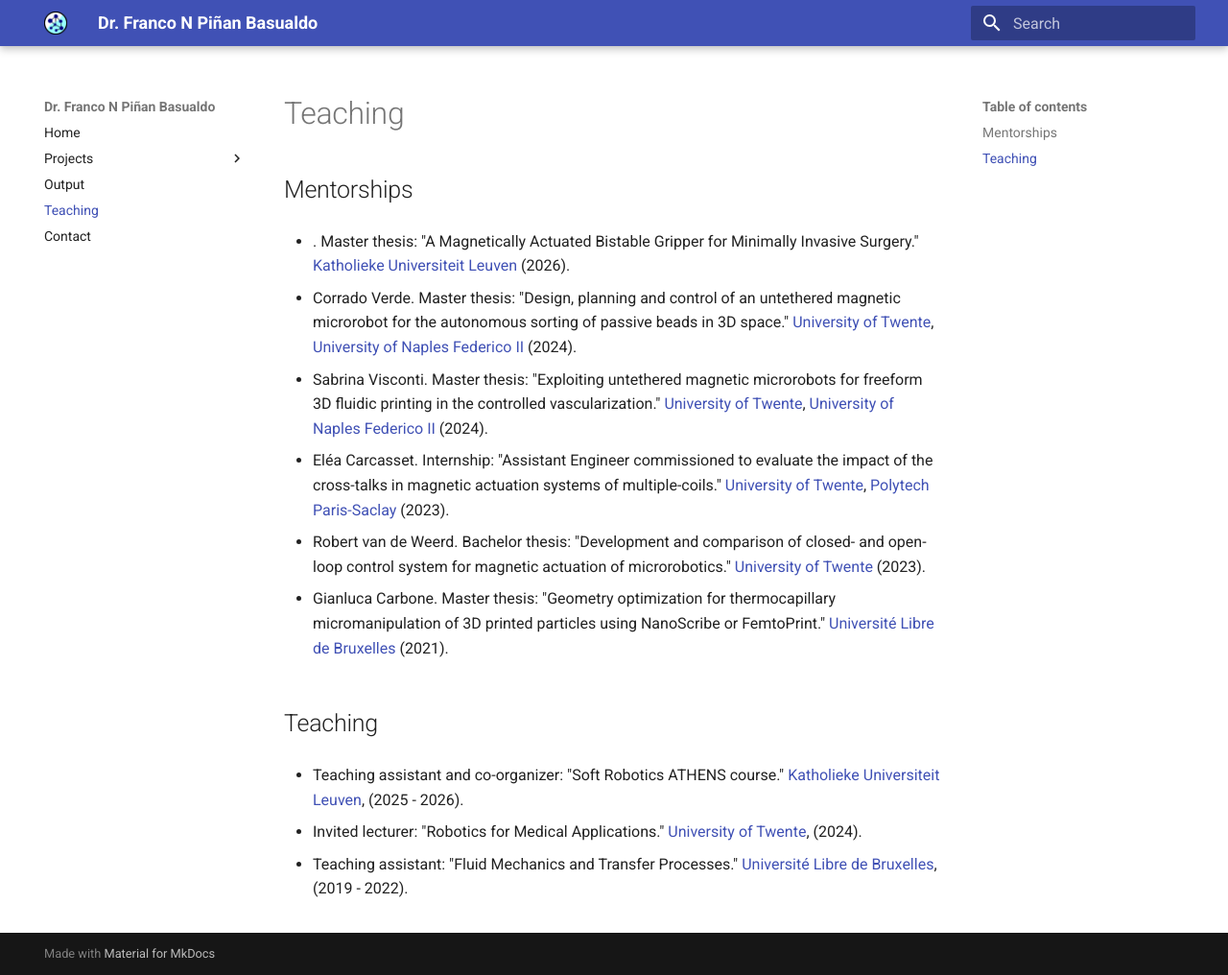
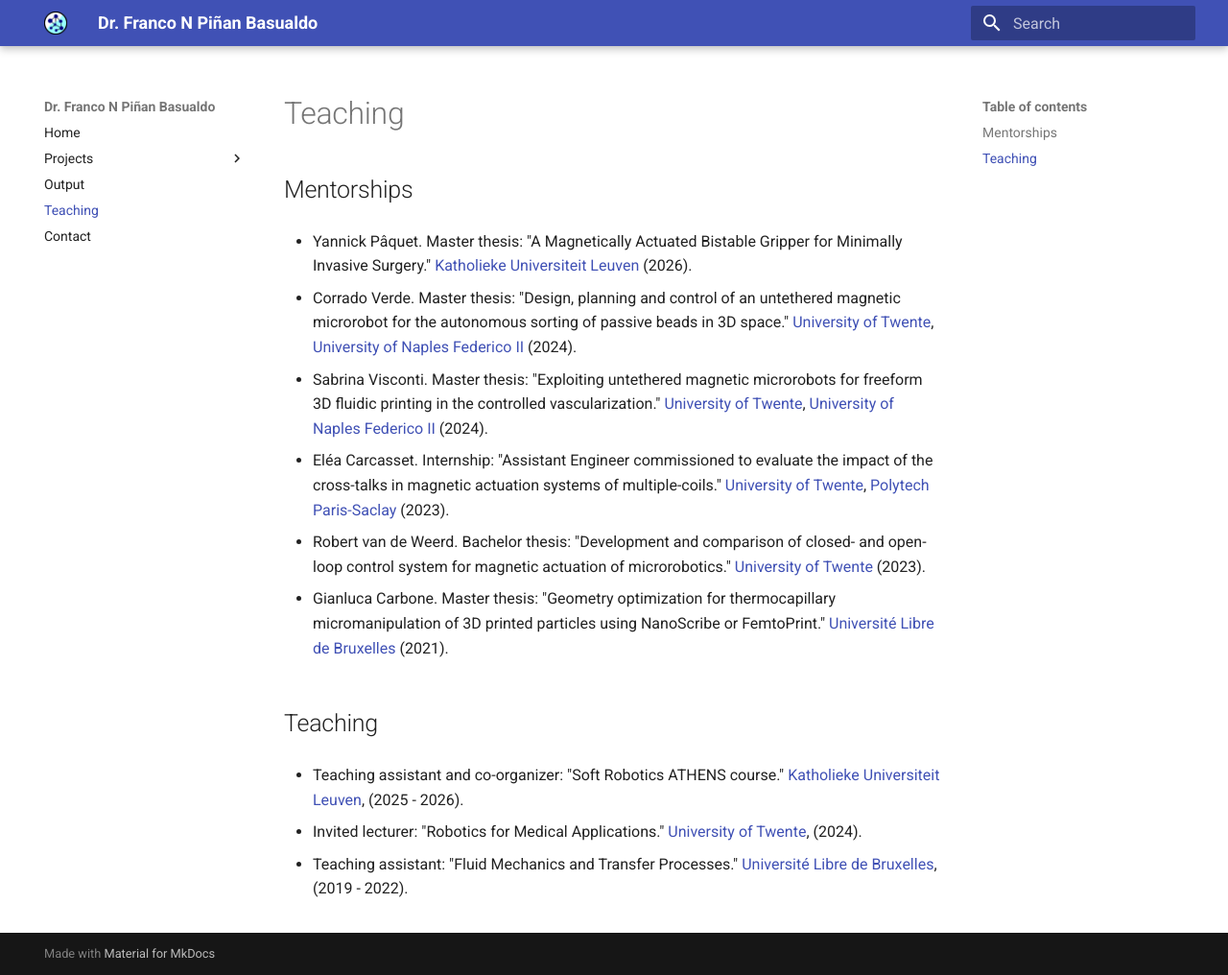
Before and after one commit to Francopb/Francopb.github.io, an MkDocs documentation site: the page built from docs/teaching/index.md, in a window 1280 px wide and 1016 px high. Shown: the whole window at 96% size. Built offline with MkDocs 1.6.1 and Material for MkDocs 9.7.7, drawn with Linux system fonts in a browser that asks for light colours.

Commit message:
correction

```diff
--- a/docs/teaching/index.md
+++ b/docs/teaching/index.md
@@ -1,7 +1,7 @@
 ## Mentorships
 
 
-- . Master thesis: "A Magnetically Actuated Bistable Gripper for Minimally Invasive Surgery." [Katholieke Universiteit Leuven](https://www.kuleuven.be/) (2026).
+- Yannick Pâquet. Master thesis: "A Magnetically Actuated Bistable Gripper for Minimally Invasive Surgery." [Katholieke Universiteit Leuven](https://www.kuleuven.be/) (2026).
 
 - Corrado Verde. Master thesis: "Design, planning and control of an untethered magnetic microrobot for the autonomous sorting of passive beads in 3D space." [University of Twente](https://www.utwente.nl/), [University of Naples Federico II](https://www.international.unina.it/) (2024).
 
```
Also changed, not shown: docs/projects/softrob.md (+1 -1 lines), 1 other file.
